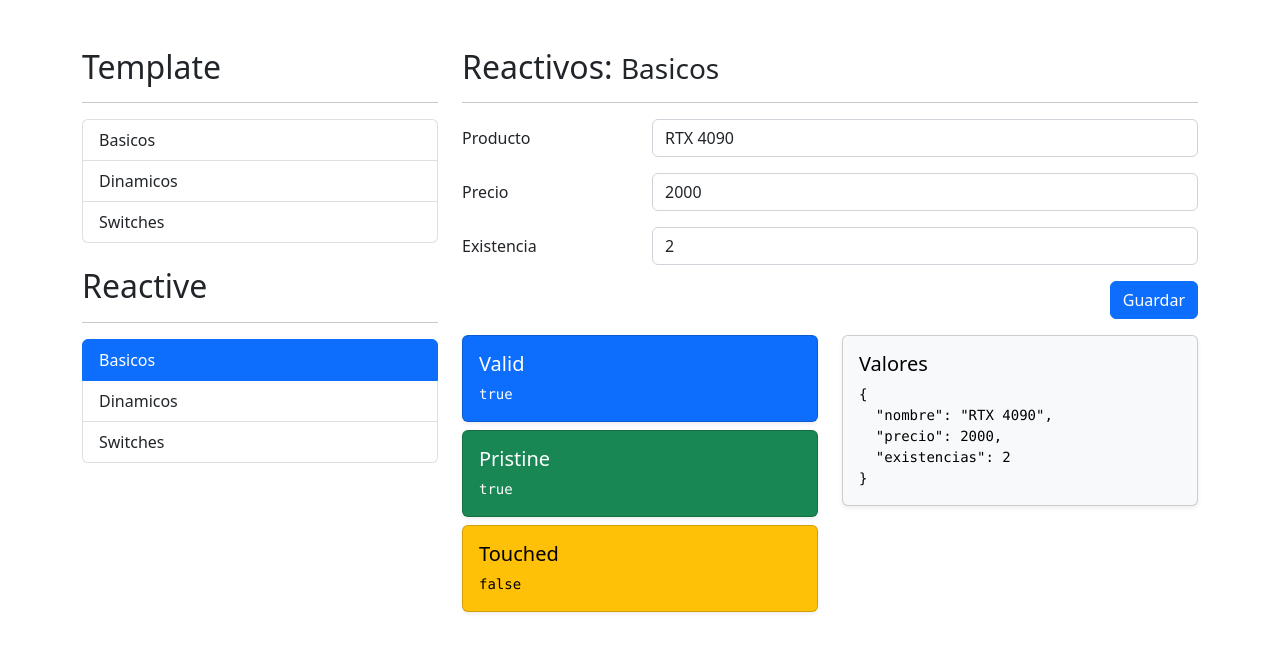
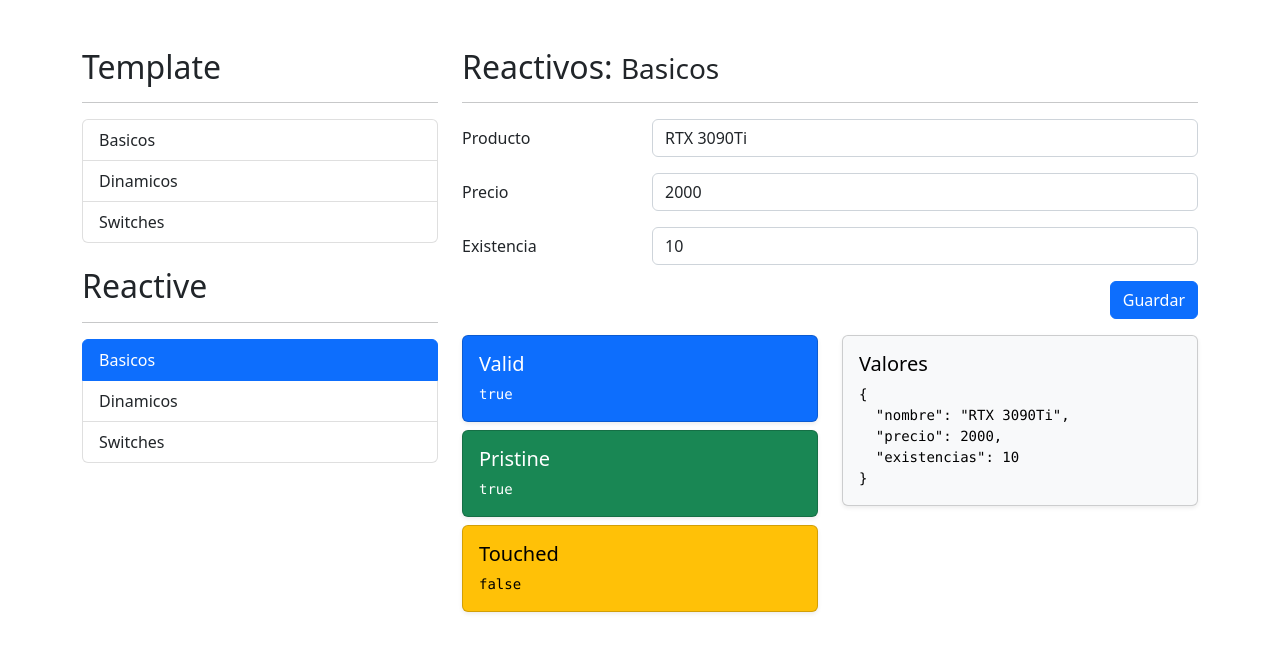
Before and after one commit to PterPmnta/forms, an Angular app: page /reactive/basicos in a window 1280 px wide. Shown: the top 652 px of the page. Built offline with nearby package versions, Linux system fonts and the light colour scheme.

Commit message:
form submited

```diff
--- a/src/app/reactive/basicos/basicos.component.html
+++ b/src/app/reactive/basicos/basicos.component.html
@@ -3,7 +3,11 @@
 
 <div class="row">
   <div class="col">
-    <form autocomplete="off" [formGroup]="basicosFormReactive">
+    <form
+      (ngSubmit)="guardar()"
+      autocomplete="off"
+      [formGroup]="basicosFormReactive"
+    >
       <div class="mb-3 row">
         <label class="col-sm-3 col-form-label">Producto</label>
         <div class="col-sm-9">
@@ -54,11 +58,8 @@
 
       <div class="row">
         <div class="col">
-          <button
-            type="submit"
-            class="btn btn-primary float-end"
-            [disabled]="basicosFormReactive.invalid"
-          >
+          <button type="submit" class="btn btn-primary float-end">
+            <!--[disabled]="basicosFormReactive.invalid"-->
             Guardar
           </button>
         </div>
--- a/src/app/reactive/basicos/basicos.component.ts
+++ b/src/app/reactive/basicos/basicos.component.ts
@@ -1,4 +1,4 @@
-import { Component } from '@angular/core';
+import { Component, OnInit } from '@angular/core';
 import {
   FormBuilder,
   FormControl,
@@ -11,14 +11,22 @@ import {
   templateUrl: './basicos.component.html',
   styles: [],
 })
-export class BasicosComponent {
+export class BasicosComponent implements OnInit {
   basicosFormReactive: FormGroup = this.formBuilder.group({
-    nombre: ['RTX 4090', [Validators.required, Validators.minLength(3)]],
-    precio: [2000, [Validators.required, Validators.min(0)]],
-    existencias: [2, [Validators.required, Validators.min(0)]],
+    nombre: [, [Validators.required, Validators.minLength(3)]],
+    precio: [, [Validators.required, Validators.min(0)]],
+    existencias: [, [Validators.required, Validators.min(0)]],
   });
 
   constructor(private formBuilder: FormBuilder) {}
+
+  ngOnInit() {
+    this.basicosFormReactive.setValue({
+      nombre: 'RTX 3090Ti',
+      precio: 2000,
+      existencias: 10,
+    });
+  }
 
   campoValido(campo: string) {
     return (
@@ -26,4 +34,14 @@ export class BasicosComponent {
       this.basicosFormReactive.controls[campo].touched
     );
   }
+
+  guardar() {
+    if (this.basicosFormReactive.invalid) {
+      this.basicosFormReactive.markAllAsTouched();
+      return;
+    }
+
+    console.log(this.basicosFormReactive);
+    this.basicosFormReactive.reset();
+  }
 }
```
